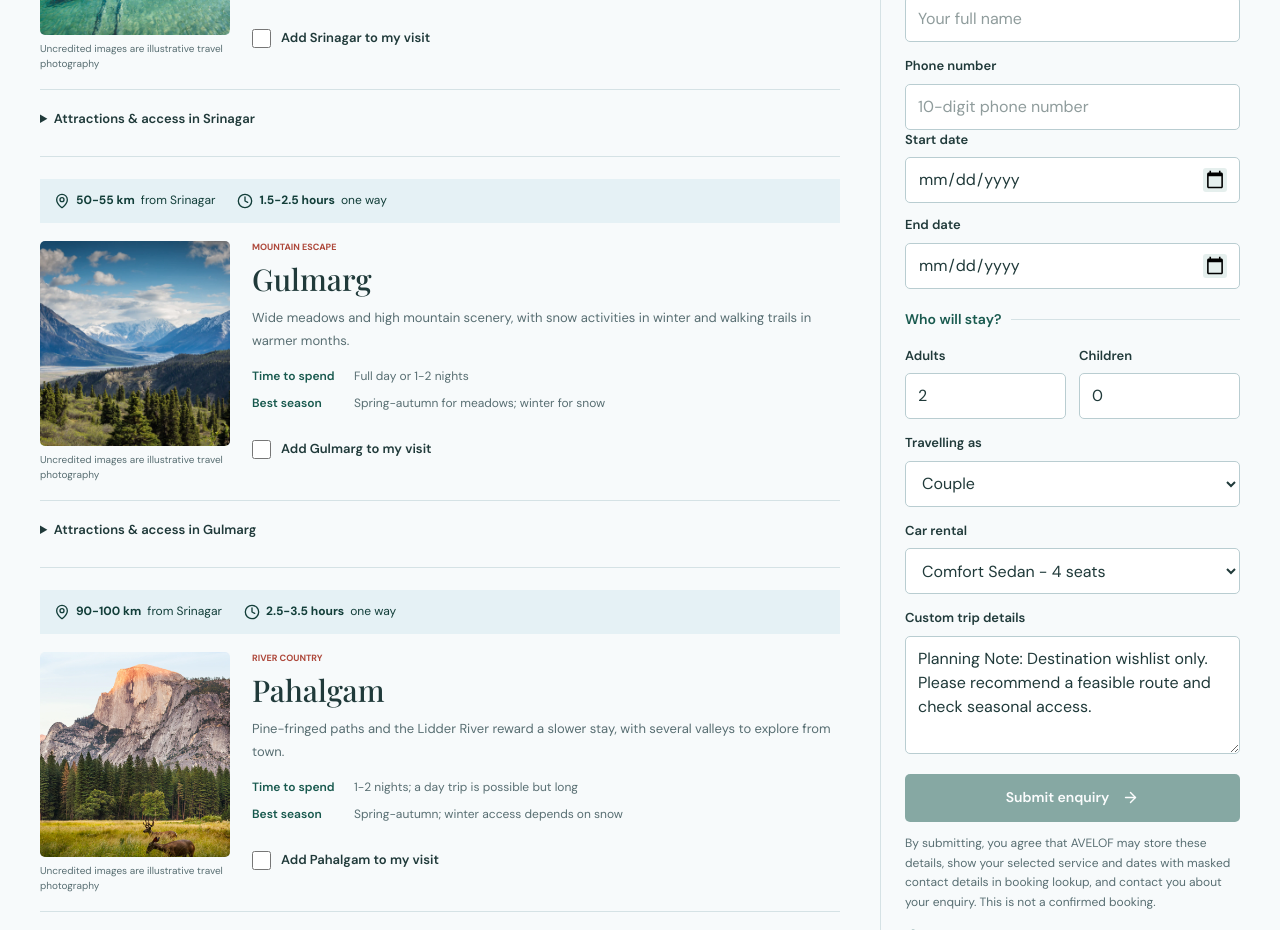
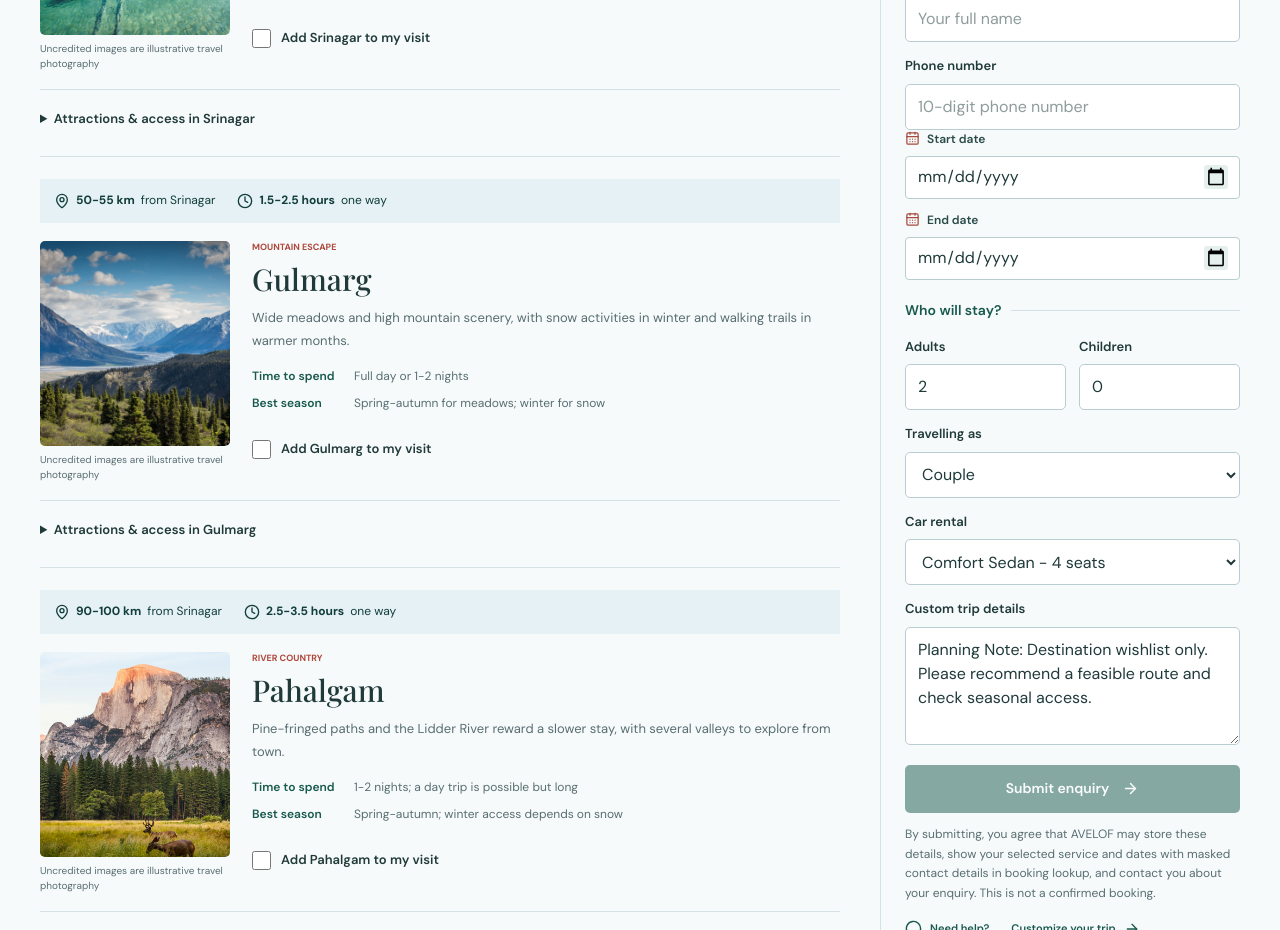
Before and after one commit to rohyat/avelof, a React (Vite) app: page /destinations in a window 1280 px wide. Shown: the part 1160-2090 px from the top of the page. Built offline with nearby package versions, Linux system fonts and the light colour scheme; a web font is replaced by a local one.

Commit message:
Match enquiry dates to trip planner

```diff
--- a/src/components/BookingModal.tsx
+++ b/src/components/BookingModal.tsx
@@ -1,6 +1,6 @@
 import { useEffect, useRef, useState } from 'react'
 import type { FormEvent, ReactNode } from 'react'
-import { ArrowRight, Check, CircleCheck, Copy, MessageCircle, X } from 'lucide-react'
+import { ArrowRight, CalendarDays, Check, CircleCheck, Copy, MessageCircle, X } from 'lucide-react'
 import { hotels, rentalCars, tourPackages } from '../data/catalog'
 import { createWhatsAppUrl, enquiryPath, formatEnquiryDetails, prepareRequest, saveEnquiry } from '../services/bookingService'
 import { indianPhoneNumber } from '../services/phoneNumbers'
@@ -83,9 +83,9 @@ export function EnquiryForm({ kind = 'package', selectedItem, onPrepared, additi
       <label>Phone number<input name="phoneNumber" type="tel" autoComplete="tel" inputMode="tel" required pattern={'[+0-9\\s\\(\\)\\-]{7,25}'} onBlur={(event) => { const phone = indianPhoneNumber(event.currentTarget.value); if (phone) event.currentTarget.value = phone }} title="Enter your 10-digit Indian phone number. The 91 or +91 prefix is optional." placeholder="10-digit phone number" /></label>
     </div>
     {(kind === 'car' || kind === 'package') && <>
-      <div className="form-grid rental-enquiry-dates">
-        <label>Start date<input name={kind === 'package' ? 'arrivalDate' : 'startDate'} type="date" value={checkInDate} readOnly={plannerDates} onChange={(event) => setCheckInDate(event.target.value)} required /></label>
-        <label>End date<input name={kind === 'package' ? 'departureDate' : 'endDate'} type="date" value={checkOutDate} readOnly={plannerDates} min={kind === 'package' ? earliestCheckout : checkInDate || undefined} onChange={(event) => setCheckOutDate(event.target.value)} required /></label>
+      <div className="form-grid trip-dates enquiry-date-fields">
+        <label><span><CalendarDays size={15} /> Start date</span><input name={kind === 'package' ? 'arrivalDate' : 'startDate'} type="date" value={checkInDate} readOnly={plannerDates} onChange={(event) => setCheckInDate(event.target.value)} required /></label>
+        <label><span><CalendarDays size={15} /> End date</span><input name={kind === 'package' ? 'departureDate' : 'endDate'} type="date" value={checkOutDate} readOnly={plannerDates} min={kind === 'package' ? earliestCheckout : checkInDate || undefined} onChange={(event) => setCheckOutDate(event.target.value)} required /></label>
       </div>
       <p className="privacy-note" role="status">{kind === 'package' ? stayDuration ? <strong>{stayDuration}</strong> : checkInDate && checkOutDate ? 'End date must be after the start date.' : null : rentalDays ? <strong>{rentalDays} {rentalDays === 1 ? 'day' : 'days'}</strong> : checkInDate && checkOutDate ? 'End date must be on or after the start date.' : null}</p>
       {plannerDates && <p className="privacy-note">Dates match your custom itinerary. To change them, close this form and update your planner dates.</p>}
@@ -106,9 +106,9 @@ export function EnquiryForm({ kind = 'package', selectedItem, onPrepared, additi
       {(kind === 'package' || kind === 'contact') && <label className="full-field">Travelling as<select name="travelGroup" defaultValue="Couple"><option>Couple</option><option>Family</option><option>Friends</option><option>Solo traveller</option><option>Group</option></select></label>}
     </fieldset>
     {kind === 'hotel' ? <>
-      <div className="form-grid">
-        <label>Check-in date<input name="checkInDate" type="date" value={checkInDate} onChange={(event) => setCheckInDate(event.target.value)} required /></label>
-        <label>Check-out date<input name="checkOutDate" type="date" value={checkOutDate} min={earliestCheckout} onChange={(event) => setCheckOutDate(event.target.value)} required /></label>
+      <div className="form-grid trip-dates enquiry-date-fields">
+        <label><span><CalendarDays size={15} /> Start date</span><input name="checkInDate" type="date" value={checkInDate} onChange={(event) => setCheckInDate(event.target.value)} required /></label>
+        <label><span><CalendarDays size={15} /> End date</span><input name="checkOutDate" type="date" value={checkOutDate} min={earliestCheckout} onChange={(event) => setCheckOutDate(event.target.value)} required /></label>
       </div>
       <p className="privacy-note" role="status">{stayDuration ? <strong>{stayDuration}</strong> : checkInDate && checkOutDate ? 'Check-out must be after check-in.' : null}</p>
       <HotelRates key={selectedHotel.id} hotel={selectedHotel} onChange={(breakfast, dinner) => setHotelMeals({ breakfast, dinner })} />
--- a/src/index.css
+++ b/src/index.css
@@ -558,8 +558,8 @@ body.enquiry-open { overflow: hidden; }
 .enquiry-help-links { display: flex; flex-wrap: wrap; align-items: center; gap: 0 22px; }
 .selected-hotel-field { display: grid; gap: 8px; color: var(--ink); font-size: 13px; }
 .selected-hotel-field strong { min-height: 46px; display: flex; align-items: center; padding: 10px 12px; border: 1px solid #b9cdd1; border-radius: 5px; background: #f3f7f6; font-size: 16px; font-weight: 500; }
-.enquiry-form input[type="date"] { color-scheme: light; }
-.enquiry-form input[type="date"]::-webkit-calendar-picker-indicator { width: 20px; height: 20px; margin-inline-start: 5px; padding: 2px; border-radius: 3px; background-color: #e5efed; cursor: pointer; opacity: 1; }
+.enquiry-form input[type="date"], .trip-dates input[type="date"] { color-scheme: light; }
+.enquiry-form input[type="date"]::-webkit-calendar-picker-indicator, .trip-dates input[type="date"]::-webkit-calendar-picker-indicator { width: 20px; height: 20px; margin-inline-start: 5px; padding: 2px; border-radius: 3px; background-color: #e5efed; cursor: pointer; opacity: 1; }
 .privacy-note { font-size: 12px; color: var(--muted); line-height: 1.65; }
 .confirmation-modal { width: min(520px, 100%); }
 .confirmation-modal > p:not(.eyebrow) { font-size: 14px; }
@@ -875,6 +875,8 @@ body.enquiry-open { overflow: hidden; }
 .planner-heading h3 { margin: 7px 0 0; color: #173d3a; font-family: var(--serif); font-size: 27px; font-weight: 500; }
 .planner-local { display: inline-flex; align-items: center; gap: 6px; color: #43615e; font-size: 11px; white-space: nowrap; }
 .trip-dates { display: grid; grid-template-columns: minmax(0, 1fr) minmax(0, 1fr) minmax(105px, .7fr); gap: 13px; padding: 20px 0 19px; border-bottom: 1px solid #dce5e5; }
+.enquiry-date-fields { grid-template-columns: repeat(2, minmax(0, 1fr)); gap: 12px; padding: 0; border: 0; }
+.booking-modal .enquiry-date-fields input[type="date"] { box-sizing: border-box; height: 43px; min-height: 43px; padding: 0 11px; border: 1px solid #bacdce; border-radius: 4px; background: #fff; }
 .trip-dates label, .planner-field { min-width: 0; display: grid; align-content: start; gap: 8px; color: #294b49; font-size: 12px; font-weight: 600; }
 .trip-dates label > span, .planner-field > span { display: inline-flex; align-items: center; gap: 7px; }
 .trip-dates label > span svg, .planner-field > span svg { color: #a64b3d; }
@@ -885,9 +887,6 @@ body.enquiry-open { overflow: hidden; }
 .trip-dates input[type="date"] { display: block; box-sizing: border-box; max-width: 100%; min-inline-size: 0; overflow: hidden; font-size: 16px; }
 .trip-dates input[type="date"]::-webkit-date-and-time-value { min-width: 0; text-align: left; }
 .trip-dates input[type="date"]::-webkit-datetime-edit { min-width: 0; padding: 0; overflow: hidden; }
-.rental-enquiry-dates { gap: 12px; }
-.rental-enquiry-dates > label { min-width: 0; grid-template-columns: minmax(0, 1fr); }
-.rental-enquiry-dates input[type="date"] { display: block; min-width: 0; min-inline-size: 0; max-width: 100%; overflow: hidden; font-size: 16px; }
 .trip-dates input:disabled { cursor: not-allowed; border-color: #d7e0e1; color: #849496; background: #f1f5f5; }
 .trip-dates input:disabled::-webkit-calendar-picker-indicator { cursor: not-allowed; opacity: .42; }
 .trip-dates input:focus, .planner-field select:focus { border-color: #18594e; outline: 2px solid rgba(24,89,78,.18); outline-offset: 1px; }
```
